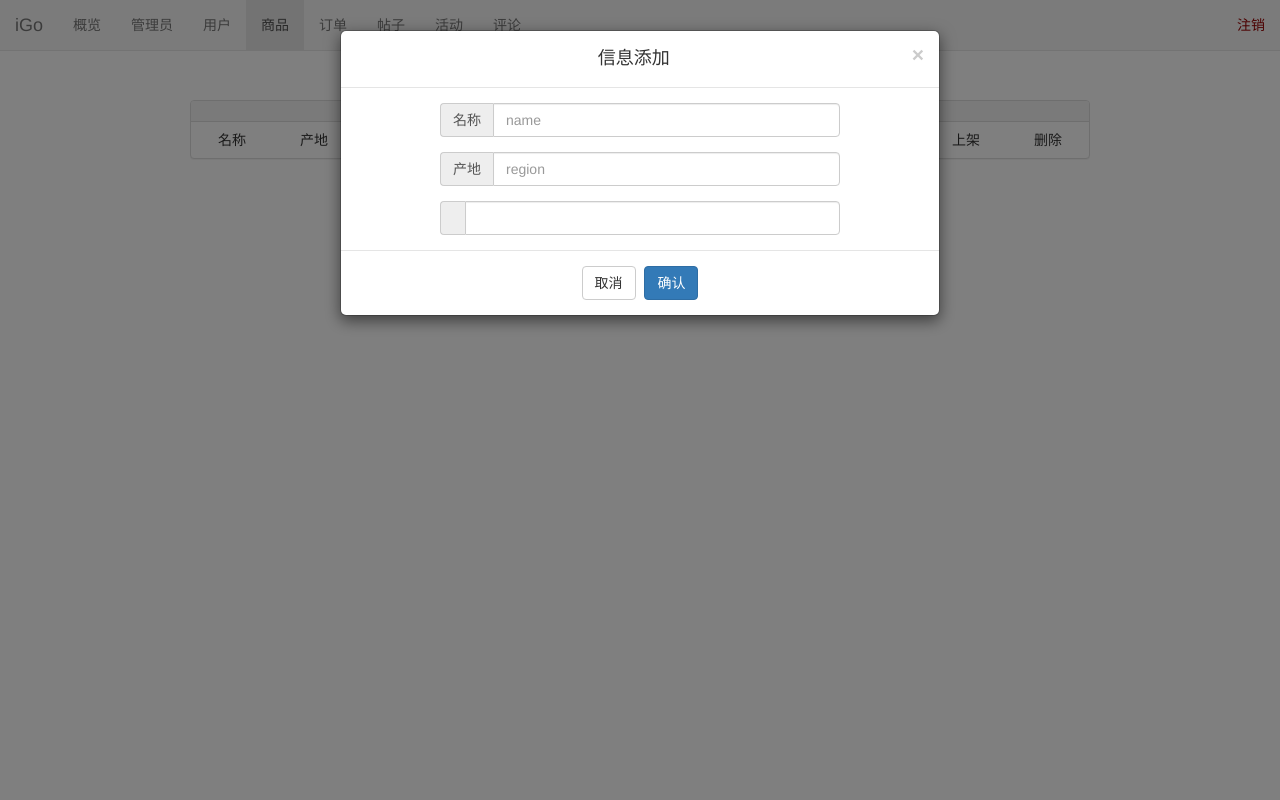
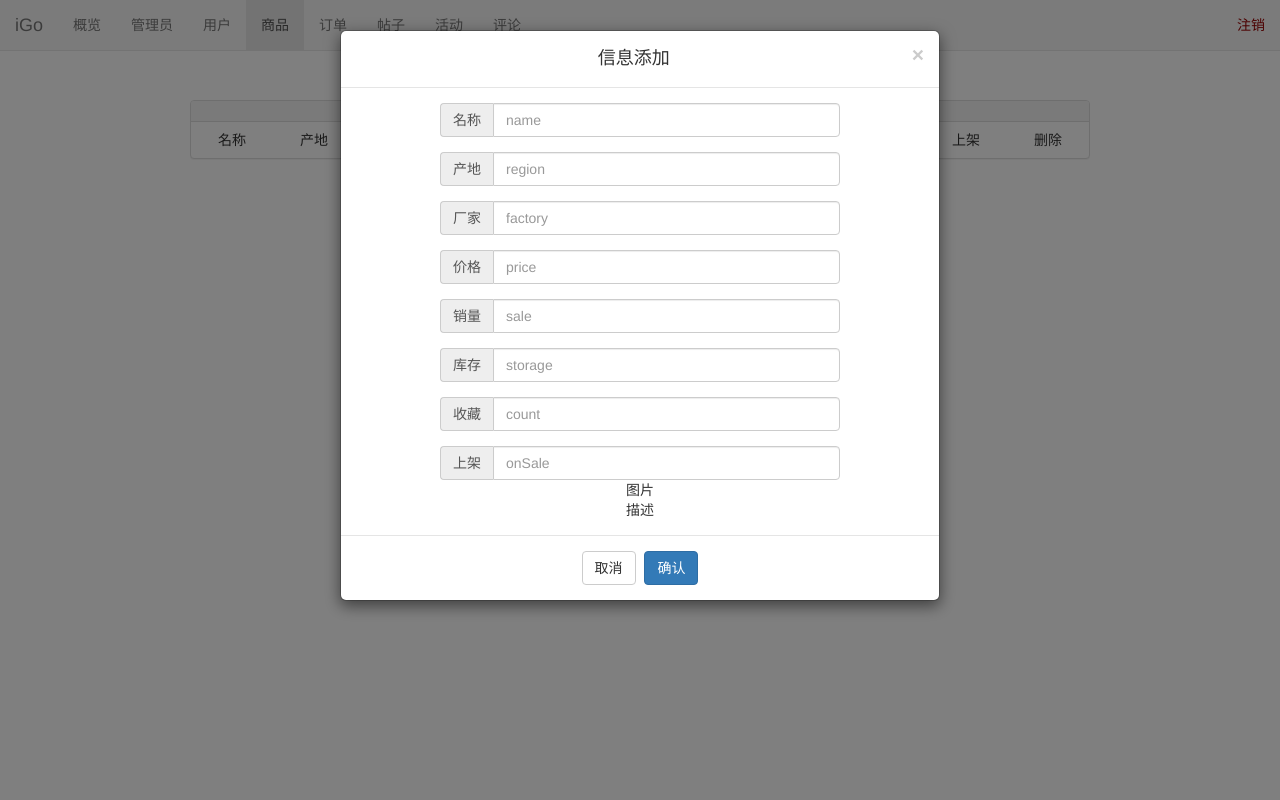
Before and after one commit to lordofdou/iGO, a Node server app: page /admin_products/query in a window 1280 px wide, after a click on "添加". Run offline with Node 20, Linux system fonts and the light colour scheme; data that the repository does not hold is empty.

Commit message:
commodityappend

```diff
--- a/views/admin_products_list.ejs
+++ b/views/admin_products_list.ejs
@@ -16,20 +16,11 @@
 		$(document).ready(function(){
 			$('#submit').click(function(){
 				var name = $('#name').val();
-				var password = $('#password').val();
-				var comfirm = $('#confirm').val();
-				if(name.length == 0 || password.length == 0) {
-					$('#comfirmnote').hide();
+				var region = $('#region').val();
+				var factory = $('#factory').val();
+				if(name.length == 0 || region.length == 0||factory.length == 0) {
 					$('#npnote').show();
-
-				}
-				else if (comfirm != password) {
-					$('#npnote').hide();
-					$('#comfirmnote').show();
-
 				}else {
-					var hash = $.md5(password);
-					$('#password').val(hash);
 					$('#myModal').modal('hide');
 					$('#submitModal').modal('show');
 					// console.log("#####");
@@ -137,27 +128,44 @@
 		      	<form method="post" action="/admin_products" id="form">
 		        <div class="input-group " style="width: 400px; margin: 0 auto;">
 				  <span class="input-group-addon" >名称</span>
-				  <input type="text" class="form-control" placeholder="name" aria-describedby="sizing-addon1" name="name">
+				  <input type="text" class="form-control" placeholder="name" aria-describedby="sizing-addon1" id="name" name="name">
 				</div>
 				<div class="input-group " style="width: 400px; margin: 0 auto; padding-top: 15px;">
 				  <span class="input-group-addon" >产地</span>
-				  <input type="text" class="form-control" placeholder="region" aria-describedby="sizing-addon2" name="region">
+				  <input type="text" class="form-control" placeholder="region" aria-describedby="sizing-addon2" id="region" name="region">
 				</div>
 				<div class="input-group " style="width: 400px; margin: 0 auto; padding-top: 15px;">
-				  <span class="input-group-addon" ></span>
-				  <input type="text" class="form-control" placeholder="" aria-describedby="sizing-addon2" name="">
+				  <span class="input-group-addon" >厂家</span>
+				  <input type="text" class="form-control" placeholder="factory" aria-describedby="sizing-addon2" id="factory" name="factory">
 				</div>
+				<div class="input-group " style="width: 400px; margin: 0 auto; padding-top: 15px;">
+				  <span class="input-group-addon" >价格</span>
+				  <input type="text" class="form-control" placeholder="price" aria-describedby="sizing-addon2" name="price">
+				</div>
+				<div class="input-group " style="width: 400px; margin: 0 auto; padding-top: 15px;">
+				  <span class="input-group-addon" >销量</span>
+				  <input type="text" class="form-control" placeholder="sale" aria-describedby="sizing-addon2" name="sale">
+				</div>
+				<div class="input-group " style="width: 400px; margin: 0 auto; padding-top: 15px;">
+				  <span class="input-group-addon" >库存</span>
+				  <input type="text" class="form-control" placeholder="storage" aria-describedby="sizing-addon2" name="storage">
+				</div>
+				<div class="input-group " style="width: 400px; margin: 0 auto; padding-top: 15px;">
+				  <span class="input-group-addon" >收藏</span>
+				  <input type="text" class="form-control" placeholder="count" aria-describedby="sizing-addon2" name="count">
+				</div>
+				<div class="input-group " style="width: 400px; margin: 0 auto; padding-top: 15px;">
+				  <span class="input-group-addon" >上架</span>
+				  <input type="text" class="form-control" placeholder="onSale" aria-describedby="sizing-addon2" name="onSale">
+				</div>
+				<div>图片</div>
+				<div>描述</div>
 
 				</form>
 				<!-- prompt -->
 				<div class="row" id="npnote" style="display:none; ">
 					<div class="col-md-3"></div>
-					<div class="col-md-6" style="color:red;">用户名或密码不能为空，请确认</div>
-					<div class="col-md-3"></div>
-				</div>
-				<div class="row" id="comfirmnote" style="display:none;">
-					<div class="col-md-3"></div>
-					<div class="col-md-6" style="color:red">两遍输入的密码不同，请确认</div>
+					<div class="col-md-6" style="color:red;">名称／产地／厂家不能为空，请确认</div>
 					<div class="col-md-3"></div>
 				</div>
 		      </div>
```
